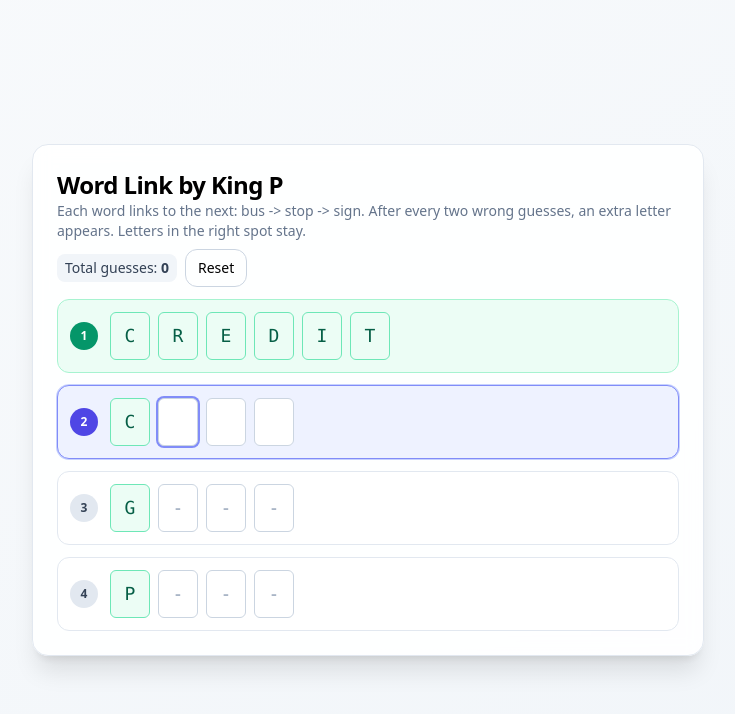
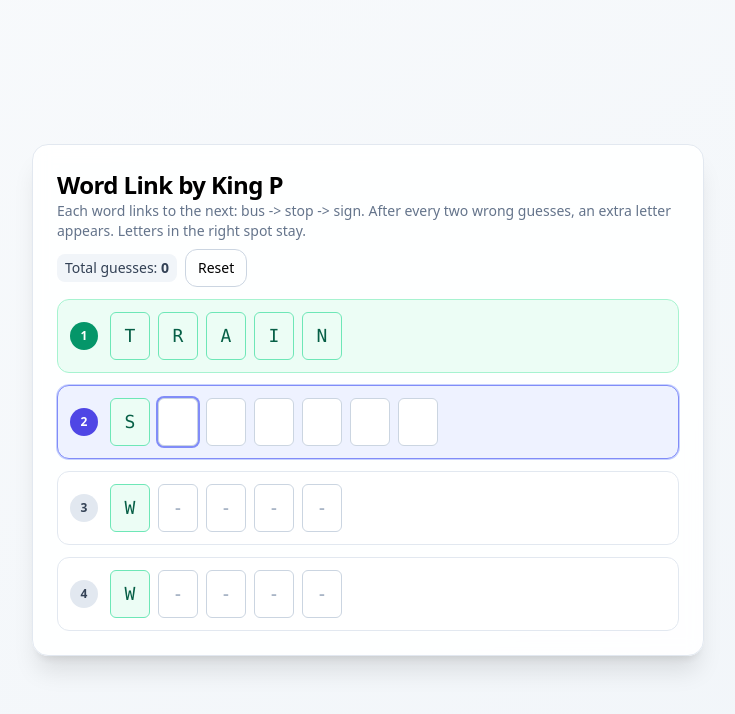
Before and after one commit to lelsener7/word-link, a React (Vite) app: page / in a window 1280 px wide. Shown: the top 714 px of the page, without its empty margins (272-1007 px from the left). Built offline with nearby package versions, Linux system fonts and the light colour scheme.

Commit message:
Update WordLinkGame.jsx

```diff
--- a/src/WordLinkGame.jsx
+++ b/src/WordLinkGame.jsx
@@ -6,8 +6,12 @@ const sanitizePuzzle = (arr) =>
   (arr || []).map((w) => onlyLetters(String(w)).toLowerCase()).filter(Boolean);
 
 // Default puzzle
+const defaultPuzzle = () => ["train", "station", "wagon", "wheel"];
+// const defaultPuzzle = () => ["phone", "call", "center", "stage"];
+// const defaultPuzzle = () => ["beach", "ball", "park", "ranger"];
 // const defaultPuzzle = () => ["coffee", "table", "tennis", "racket"];
-const defaultPuzzle = () => ["credit", "card", "game", "plan"];
+// const defaultPuzzle = () => ["coffee", "table", "tennis", "racket"];
+// const defaultPuzzle = () => ["credit", "card", "game", "plan"];
 
 export default function WordLinkGame() {
   // Game state
```
